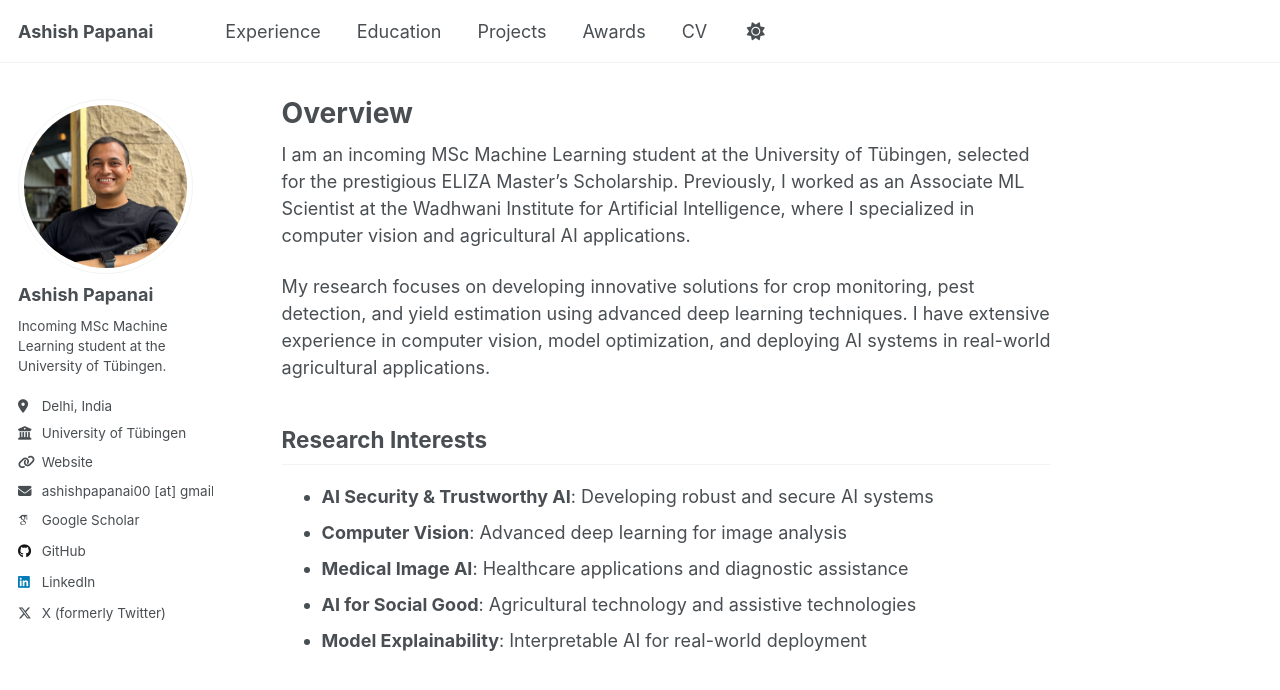
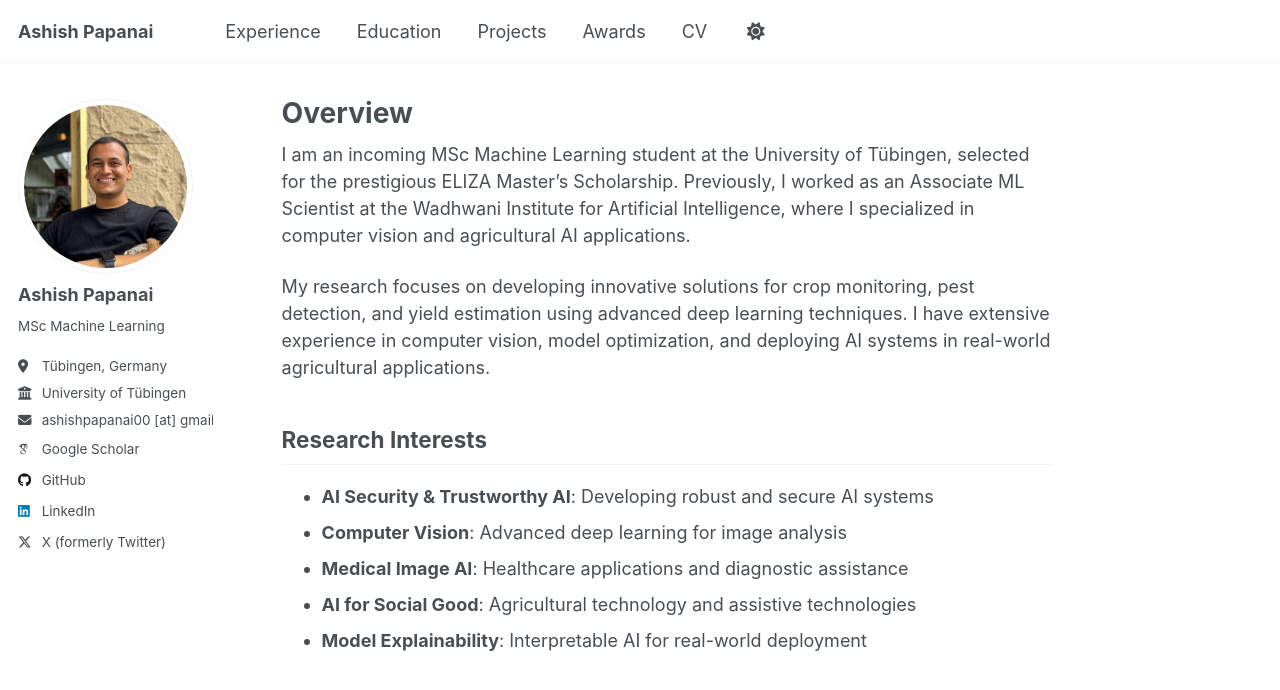
Before and after one commit to ashishpapanai/ashishpapanai.github.io, a Jekyll site: the page built from _pages/about.md, in a window 1280 px wide. Shown: the top 690 px of the page. Built offline with Jekyll 4.4.1, drawn with Linux system fonts in a browser that asks for light colours; some web fonts are replaced.

Commit message:
Fixed config

```diff
--- a/_config.yml
+++ b/_config.yml
@@ -25,10 +25,10 @@ author:
   avatar           : "profile.jpg"
   name             : "Ashish Papanai"
   pronouns         : # example: "she/her"
-  bio              : "Incoming MSc Machine Learning student at the University of Tübingen."
-  location         : "Delhi, India"
+  bio              : "MSc Machine Learning"
+  location         : "Tübingen, Germany"
   employer         : "University of Tübingen"
-  uri              : "https://ashishpapanai.github.io"
+  uri              :
   email            : "ashishpapanai00@gmail.com"
 
   # Academic websites
```
